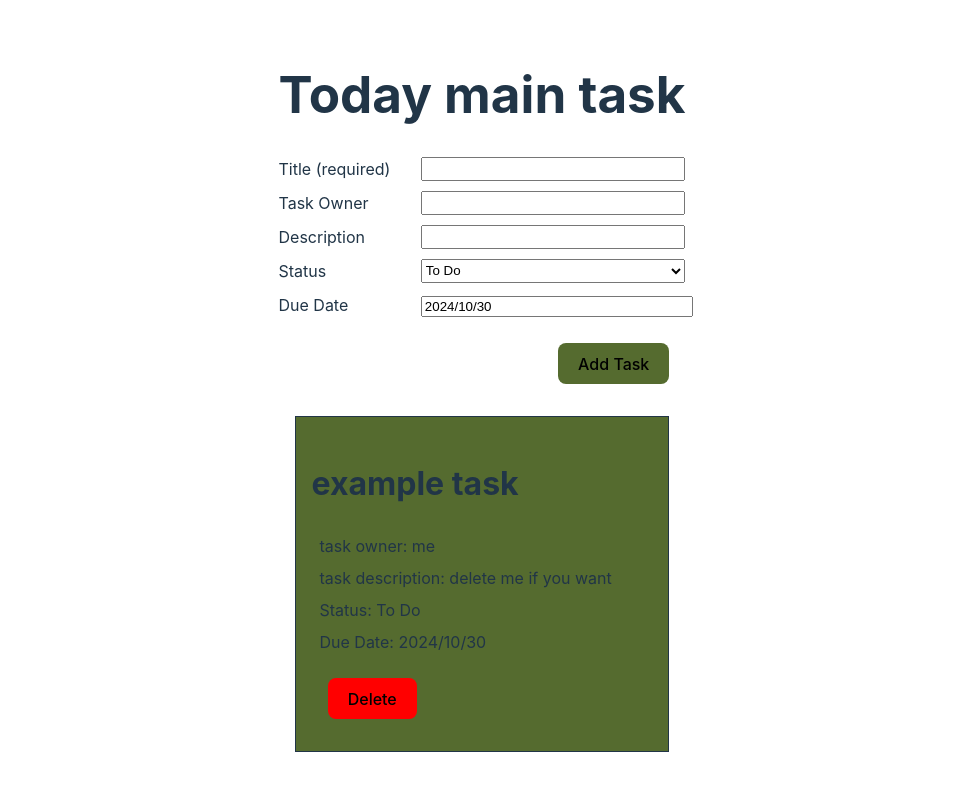
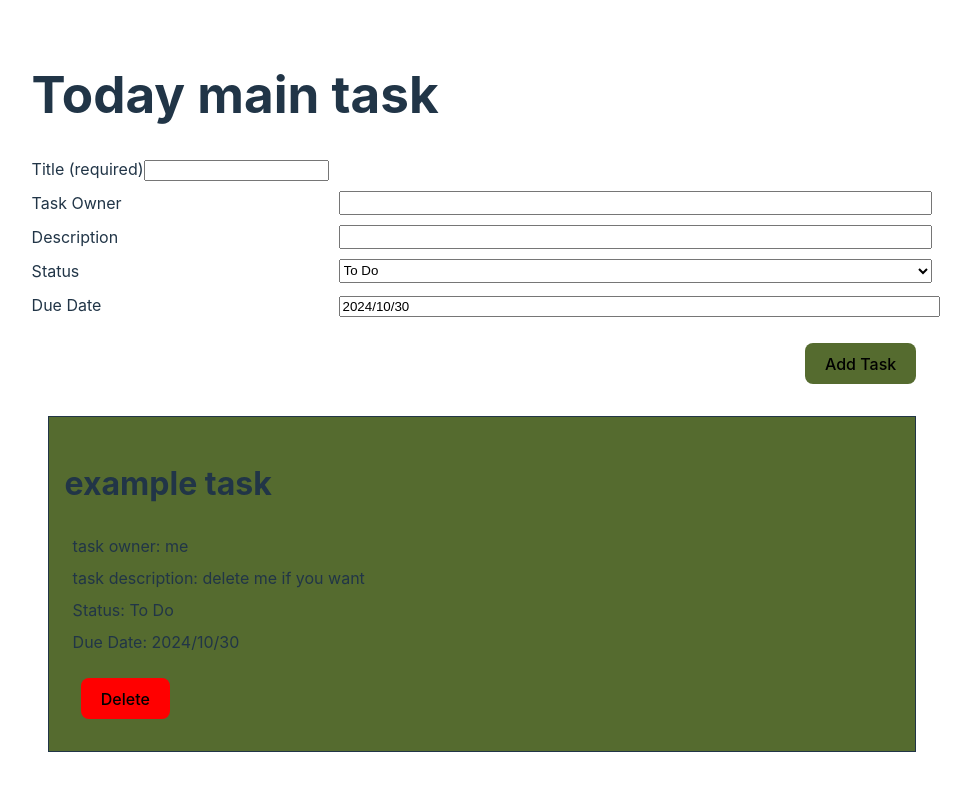
Before and after one commit to john-data-chen/scrum-dashboard, a React (Vite) app: page / in a window 1280 px wide. Shown: the top 790 px of the page, without its empty margins (158-1129 px from the left). Built offline with nearby package versions, Linux system fonts and the light colour scheme.

Commit message:
temp commit

```diff
--- a/package.json
+++ b/package.json
@@ -12,18 +12,12 @@
     "test": "echo \"Error: no test specified\" && exit 1"
   },
   "dependencies": {
-    "@chakra-ui/react": "^3.0.2",
-    "@emotion/react": "^11.13.3",
-    "@emotion/styled": "^11.13.0",
-    "@reduxjs/toolkit": "^2.3.0",
     "date-fns": "^4.1.0",
     "firebase": "^11.0.1",
-    "framer-motion": "^11.11.10",
     "react": "^18.3.1",
     "react-datepicker": "^7.5.0",
     "react-dom": "^18.3.1",
     "react-hook-form": "^7.53.1",
-    "react-redux": "^9.1.2",
     "react-toastify": "^10.0.6"
   },
   "devDependencies": {
--- a/src/App.tsx
+++ b/src/App.tsx
@@ -27,9 +27,14 @@ interface FormInput {
   dueDate: Date;
 }
 
-function App() {
+export default function App() {
   const [tasks, setTasks] = useState(initialTasks);
-  const { handleSubmit, control, reset } = useForm<FormInput>({
+  const {
+    handleSubmit,
+    control,
+    reset,
+    formState: { errors },
+  } = useForm<FormInput>({
     defaultValues: {
       title: "",
       owner: "",
@@ -84,9 +89,10 @@ function App() {
   };
 
   return (
-    <>
+    <div className="container">
       <h1>Today main task</h1>
       <form onSubmit={handleSubmit(onSubmit)}>
+        <div className="input">
           <label htmlFor="title">Title (required)</label>
           <Controller
             name="title"
@@ -94,6 +100,10 @@ function App() {
             rules={{ required: true }}
             render={({ field }) => <input {...field} />}
           />
+          {errors.title && (
+            <span className="error-message">This field is required</span>
+          )}
+        </div>
         <label htmlFor="owner">Task Owner</label>
         <Controller
           name="owner"
@@ -132,13 +142,10 @@ function App() {
             />
           )}
         />
-
         <button type="submit">Add Task</button>
       </form>
       <TaskList tasks={tasks} onDelete={handleDeleteTask} />
       <ToastContainer />
-    </>
+    </div>
   );
 }
-
-export default App;
```
Also changed, not shown: 1 other file (tests, documents, lock files or other folders). Lines whose indentation alone changed are shown as unchanged.
